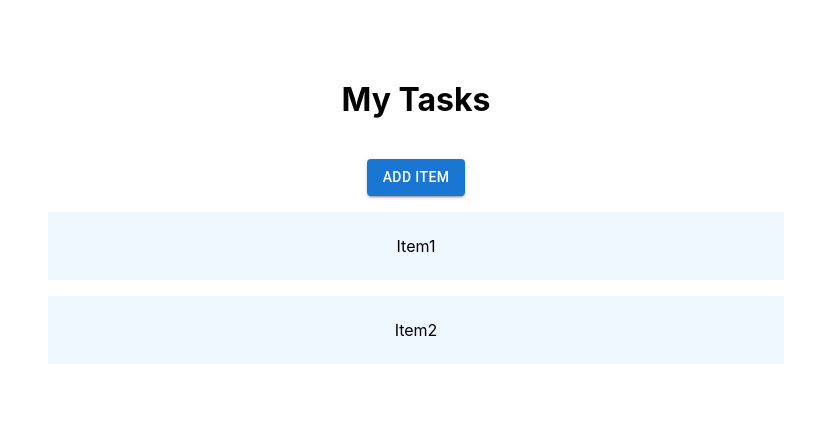
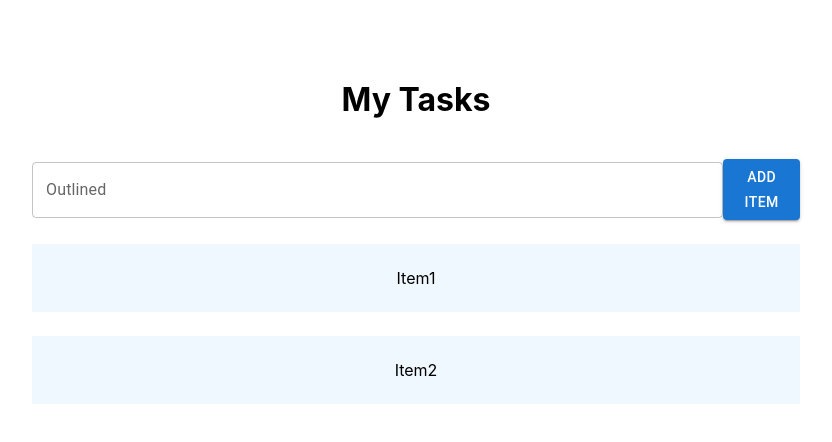
Before and after one commit to hudson-pierce/react-to-do-app, a React (Create React App) app: page / in a window 1280 px wide. Shown: the top 442 px of the page, without its empty margins (224-1056 px from the left). Built offline with nearby package versions, Linux system fonts and the light colour scheme.

Commit message:
Add TextField

```diff
--- /dev/null
+++ b/src/components/AddTaskForm/AddTaskForm.css
@@ -0,0 +1,6 @@
+.form-container {
+    display: flex;
+    justify-content: space-between;
+    align-items: center;
+    width: 100%;
+}
--- /dev/null
+++ b/src/components/AddTaskForm/AddTaskForm.tsx
@@ -0,0 +1,13 @@
+import React from 'react';
+import './AddTaskForm.css';
+import { AddTaskInput } from '../AddTaskInput/AddTaskInput';
+import { AddButton } from '../Button/AddButton';
+
+export const AddTaskForm: React.FC = () => {
+    return (
+        <div className='form-container'>
+            <AddTaskInput/>
+            <AddButton />
+        </div>
+    )
+}
--- /dev/null
+++ b/src/components/AddTaskInput/AddTaskInput.css
@@ -0,0 +1,4 @@
+.textfield {
+    flex: 90%;
+    padding: 10px;
+}
--- /dev/null
+++ b/src/components/AddTaskInput/AddTaskInput.tsx
@@ -0,0 +1,9 @@
+import React from 'react';
+import './AddTaskInput.css';
+import { TextField } from '@mui/material';
+
+export const AddTaskInput: React.FC = () => {
+    return (
+        <TextField id="outlined-basic" label="Outlined" variant="outlined" className='textfield'/>
+    )
+}
--- a/src/components/Button/AddButton.css
+++ b/src/components/Button/AddButton.css
@@ -0,0 +1,3 @@
+.button {
+    flex: 10%;
+}
--- a/src/components/Button/AddButton.tsx
+++ b/src/components/Button/AddButton.tsx
@@ -4,6 +4,8 @@ import './AddButton.css';
 
 export const AddButton: React.FC = () => {
     return (
-        <Button variant='contained'>Add Item</Button>
+        <Button variant='contained' className='button'>
+            Add Item
+        </Button>
     )
 }
--- a/src/components/ListContainer/ListContainer.tsx
+++ b/src/components/ListContainer/ListContainer.tsx
@@ -2,6 +2,8 @@ import React, { useState } from 'react';
 import { ListItem } from '../ListItem/ListItem';
 import './ListContainer.css';
 import { AddButton } from '../Button/AddButton';
+import { AddTaskInput } from '../AddTaskInput/AddTaskInput';
+import { AddTaskForm } from '../AddTaskForm/AddTaskForm';
 
 type Props = {
 }
@@ -13,7 +15,7 @@ interface ListItem {
 export const ListContainer: React.FC<Props> = ({}) => {
     return (
         <div className='list-container'>
-            <AddButton/>
+            <AddTaskForm/>
             <ListItem title="Item1" completed={false}/>
             <ListItem title="Item2" completed={false}/>
         </div>
--- a/src/components/ListItem/ListItem.css
+++ b/src/components/ListItem/ListItem.css
@@ -1,5 +1,6 @@
 .list-item {
     background-color: aliceblue;
     padding: 1.5rem;
-    margin: 1rem;
+    margin-top: 1.5rem;
+    margin-bottom: 1.5rem;
 }
```
